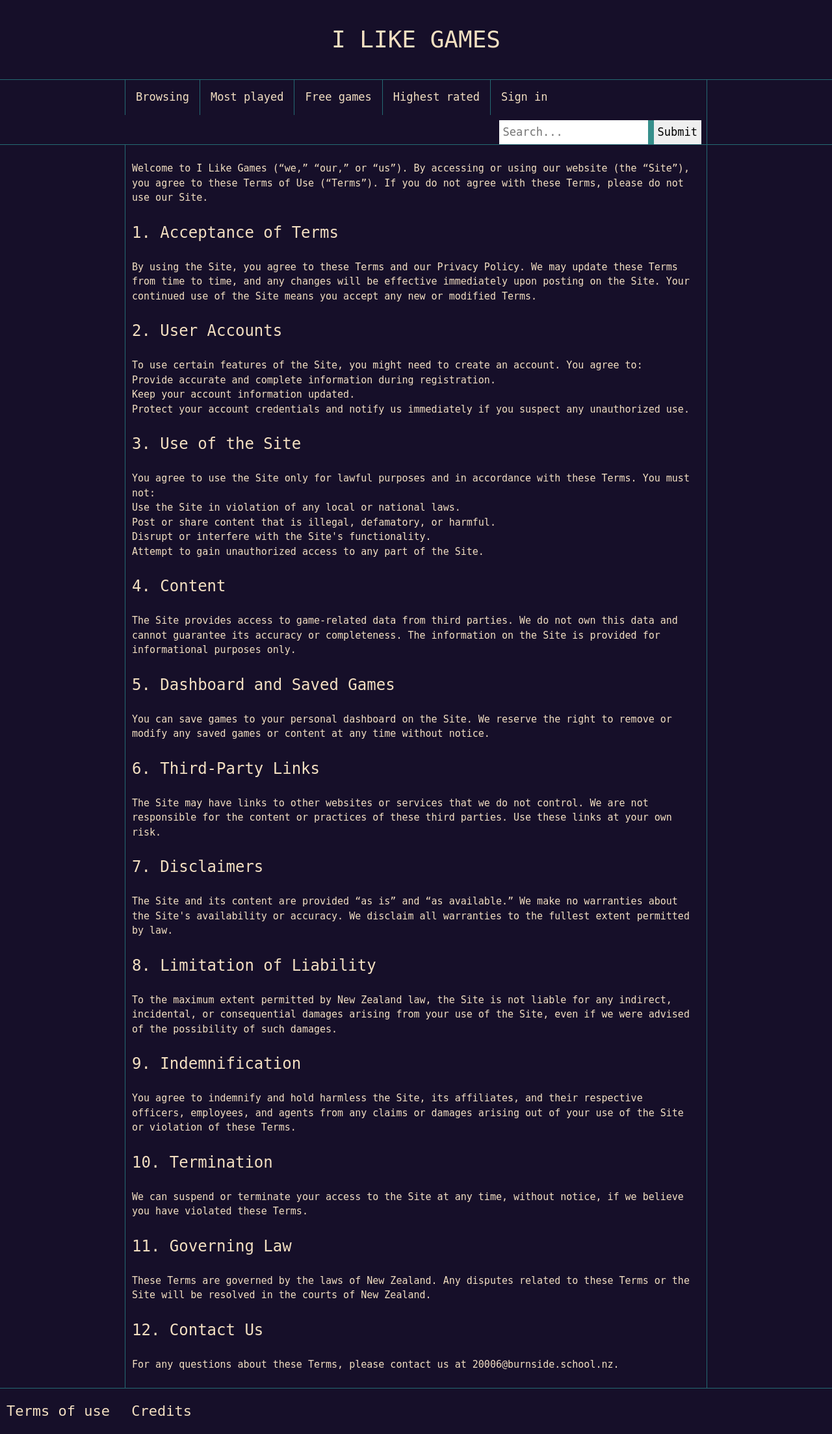
After one commit to AlexCotiga07/Steam-Database, a Flask app: page /terms_of_use in a window 1280 px wide. The commit adds this page. Shown: the whole page at 65% size. Run offline with Flask 3, Linux system fonts and the light colour scheme.

Commit message:
credits and terms of use

```diff
--- a/app.py
+++ b/app.py
@@ -658,28 +658,15 @@ def remove_from_dash(game_id):
         query_db(sql,args=(game_id,user_id[0]))
     return redirect(f"/game/{game_id}")
 
-# if request.method == "POST":
-#             # game is added to dashboard
-#             if request.form["add"]:
-#                 if "user" not in session or session["user"] == None:
-#                     return redirect("/login")
-#                 else:
-#                     username = session["user"]
-#                     sql = "SELECT id FROM User WHERE username = ?"
-#                     user_id = query_db(sql,args=(username[1],),one=True)
-#                     sql = "INSERT INTO UserGame (gameid, userid) VALUES (?,?)"
-#                     query_db(sql,args=(id,user_id[0]))
-#                     flash = "Added to list"
-#             else:
-#                 if "user" not in session or session["user"] == None:
-#                     return redirect("/login")
-#                 else:
-#                     username = session["user"]
-#                     sql = "SELECT id FROM User WHERE username = ?"
-#                     user_id = query_db(sql,args=(username[1],),one=True)
-#                     sql = "DELETE FROM UserGame WHERE gameid = ? AND userid = ?"
-#                     query_db(sql,(id,username[0]))
-#                     flash = "Removed from list"
+
+@app.route("/credits")
+def credits():
+    return render_template("credits.html")
+
+
+@app.route("/terms_of_use")
+def terms_of_use():
+    return render_template("terms.html")
 
 
 if __name__ == "__main__":
--- a/static/css/style.css
+++ b/static/css/style.css
@@ -231,6 +231,10 @@ ul {
     padding: 0 0.5em;
 }
 
+.credits-link {
+    text-decoration: underline;
+}
+
 /*-------------------------|
 |                          |
 |          FOOTER          |
@@ -240,13 +244,21 @@ ul {
 footer {
     border-top: #246a73 1px solid;
     width: 100%;
+    overflow: hidden;
 }
 
-a .credits {
-    float: right;
+footer h2 {
+    font-size: 22px;
+}
+
+.footer .credits, .footer .terms-of-use {
+    margin: 0 10px;
+}
+
+.footer .credits:hover {
     text-decoration: underline;
 }
 
-a .terms-of-use {
-    float: right;
+.footer .terms-of-use:hover {
+    text-decoration: underline;
 }
--- a/templates/footer.html
+++ b/templates/footer.html
@@ -1 +1,6 @@
-<h2>FOOTER <a href="/terms_of_use">Terms of use</a> <a href="/credits">Credits</a></h2>
+<div class="footer">
+    <h2>
+        <a href="/terms_of_use" class="terms-of-use">Terms of use</a>
+        <a href="/credits" class="credits">Credits</a>
+    </h2>
+</div>
--- a/templates/layout.html
+++ b/templates/layout.html
@@ -1,7 +1,7 @@
 <!DOCTYPE html>
 <html lang="en">
     <head>
-        <title>Games yay</title>
+        <title>I Like Games</title>
         <link rel="stylesheet" href="/static/css/style.css">
         <link rel="stylesheet" href="/static/css/w3.css">
     </head>
--- a/templates/nav.html
+++ b/templates/nav.html
@@ -3,14 +3,14 @@
     <a href="/most_played/1" class="nav-item">Most played</a>
     <a href="/free_games/1" class="nav-item">Free games</a>
     <a href="/highest_rated/1" class="nav-item">Highest rated</a>
-    <form action="/search-results" method="post" class="right-border">
-        <input type="text" placeholder="Search..." name="search-query" maxlength="50">
-        <input type="submit" value="Submit">
-    </form>
     {% if session["user"] %}
     <a href="/signout">Sign out</a>
     <a href="/dashboard/1">Dashboard</a>
     {% else %}
     <a href="/signin">Sign in</a>
     {% endif %}
+    <form action="/search-results" method="post" class="right-border">
+        <input type="text" placeholder="Search..." name="search-query" maxlength="50">
+        <input type="submit" value="Submit">
+    </form>
 </div>
--- /dev/null
+++ b/templates/terms.html
@@ -0,0 +1,63 @@
+{% extends "layout.html" %}
+{% block content %}
+
+<p>Welcome to I Like Games (“we,” “our,” or “us”). By accessing or using our website (the “Site”), you agree to these Terms of Use (“Terms”). If you do not agree with these Terms, please do not use our Site.</p>
+
+<h3>1. Acceptance of Terms</h3>
+
+<p>By using the Site, you agree to these Terms and our Privacy Policy. We may update these Terms from time to time, and any changes will be effective immediately upon posting on the Site. Your continued use of the Site means you accept any new or modified Terms.</p>
+
+<h3>2. User Accounts</h3>
+
+<p>To use certain features of the Site, you might need to create an account. You agree to:<br>
+
+Provide accurate and complete information during registration.<br>
+Keep your account information updated.<br>
+Protect your account credentials and notify us immediately if you suspect any unauthorized use.</p>
+
+<h3>3. Use of the Site</h3>
+
+<p>You agree to use the Site only for lawful purposes and in accordance with these Terms. You must not:<br>
+
+Use the Site in violation of any local or national laws.<br>
+Post or share content that is illegal, defamatory, or harmful.<br>
+Disrupt or interfere with the Site's functionality.<br>
+Attempt to gain unauthorized access to any part of the Site.</p>
+
+<h3>4. Content</h3>
+
+<p>The Site provides access to game-related data from third parties. We do not own this data and cannot guarantee its accuracy or completeness. The information on the Site is provided for informational purposes only.</p>
+
+<h3>5. Dashboard and Saved Games</h3>
+
+<p>You can save games to your personal dashboard on the Site. We reserve the right to remove or modify any saved games or content at any time without notice.</p>
+
+<h3>6. Third-Party Links</h3>
+
+<p>The Site may have links to other websites or services that we do not control. We are not responsible for the content or practices of these third parties. Use these links at your own risk.</p>
+
+<h3>7. Disclaimers</h3>
+
+<p>The Site and its content are provided “as is” and “as available.” We make no warranties about the Site's availability or accuracy. We disclaim all warranties to the fullest extent permitted by law.</p>
+
+<h3>8. Limitation of Liability</h3>
+
+<p>To the maximum extent permitted by New Zealand law, the Site is not liable for any indirect, incidental, or consequential damages arising from your use of the Site, even if we were advised of the possibility of such damages.</p>
+
+<h3>9. Indemnification</h3>
+
+<p>You agree to indemnify and hold harmless the Site, its affiliates, and their respective officers, employees, and agents from any claims or damages arising out of your use of the Site or violation of these Terms.</p>
+
+<h3>10. Termination</h3>
+
+<p>We can suspend or terminate your access to the Site at any time, without notice, if we believe you have violated these Terms.</p>
+
+<h3>11. Governing Law</h3>
+
+<p>These Terms are governed by the laws of New Zealand. Any disputes related to these Terms or the Site will be resolved in the courts of New Zealand.</p>
+
+<h3>12. Contact Us</h3>
+
+<p>For any questions about these Terms, please contact us at 20006@burnside.school.nz.</p>
+
+{% endblock %}
```
Also changed, not shown: templates/credits.html (added, +9 -0 lines).
